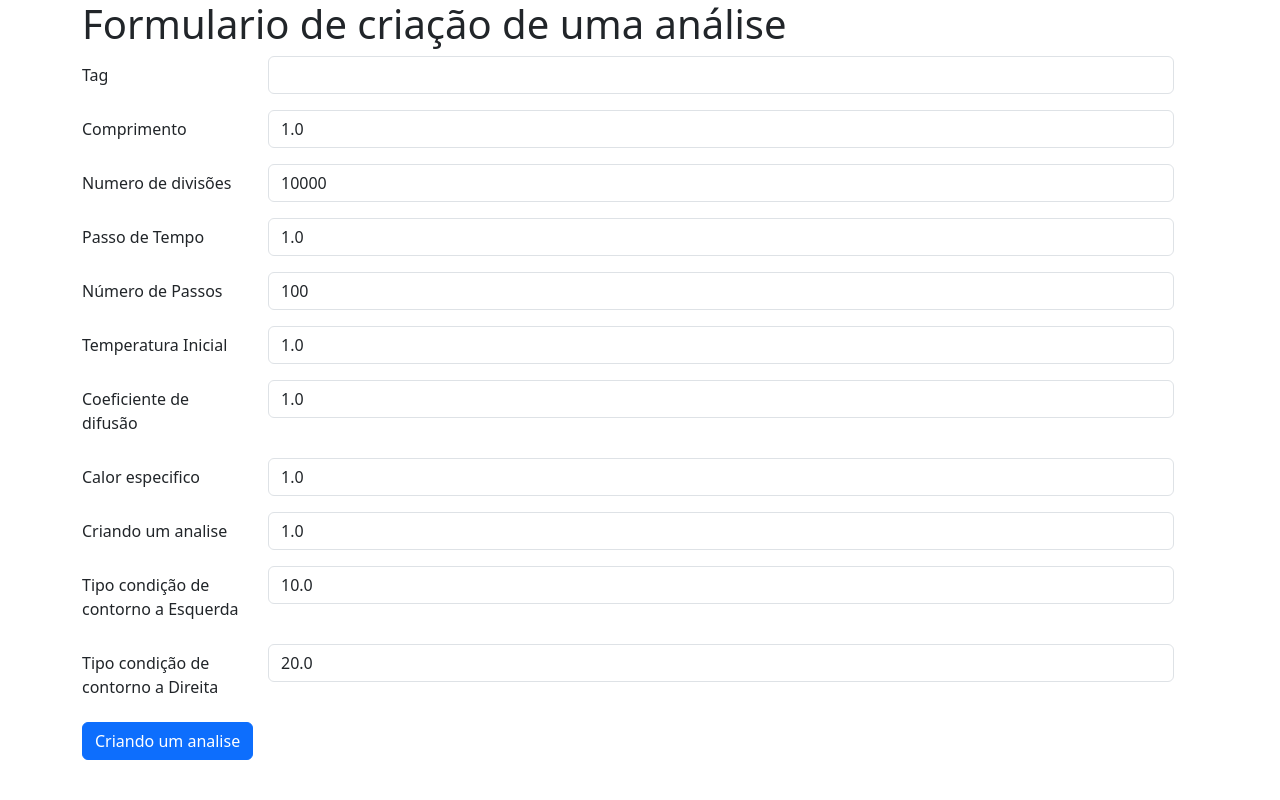
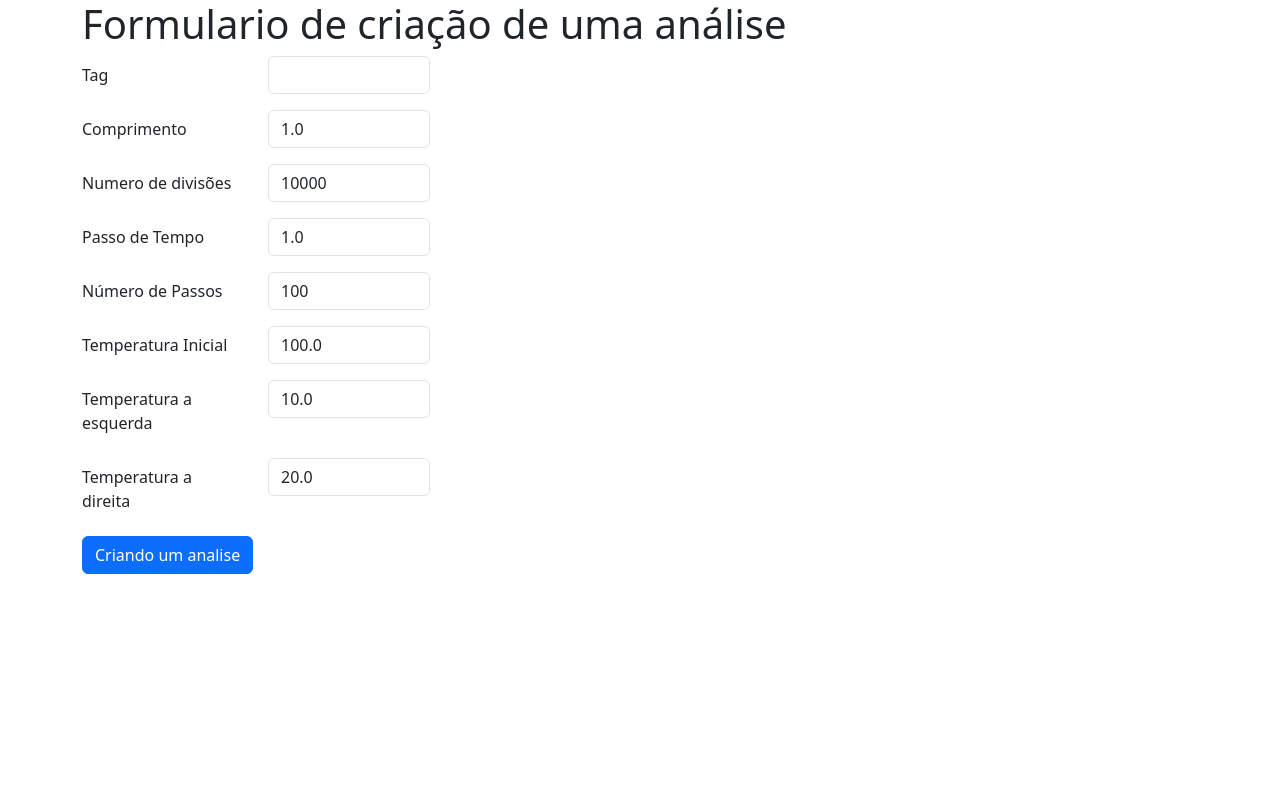
Before and after one commit to HenriqueCCdA/pyHeat1D_web, a Django app: page /create/ in a window 1280 px wide. Run offline with Django 5.2, Linux system fonts and the light colour scheme.

Commit message:
[REFAC: #5] - Simplificado o formulario.
close #5

```diff
--- a/pyheat1d_web/core/forms.py
+++ b/pyheat1d_web/core/forms.py
@@ -29,39 +29,40 @@ class NewAnalysisForm(forms.ModelForm):
     )
     initialt = forms.FloatField(
         label="Temperatura Inicial",
-        initial=1.0,
+        initial=100.0,
     )
-    prop_k = forms.FloatField(
-        label="Coeficiente de difusão",
-        initial=1.0,
-    )
-    prop_ro = forms.FloatField(
-        label="Calor especifico",
-        initial=1.0,
-    )
-    prop_cp = forms.FloatField(
-        label="Criando um analise",
-        initial=1.0,
-    )
+    # prop_k = forms.FloatField(
+    #     label="Coeficiente de difusão",
+    #     initial=1.0,
+    # )
+    # prop_ro = forms.FloatField(
+    #     label="Calor especifico",
+    #     initial=1.0,
+    # )
+    # prop_cp = forms.FloatField(
+    #     label="Criando um analise",
+    #     initial=1.0,
+    # )
 
-    lbc_type = forms.ChoiceField(
-        label="Tipo condição de contorno a Esquerda",
-        required=False,
-        choices=BC_TYPES,
-    )
+    # lbc_type = forms.ChoiceField(
+    #     label="Tipo condição de contorno a Esquerda",
+    #     required=False,
+    #     choices=BC_TYPES,
+    # )
 
     lbc_value = forms.FloatField(
-        label="Valor da condição de contorno a Esquerda",
+        label="Temperatura a esquerda",
         initial=10.0,
     )
 
-    rbc_type = forms.ChoiceField(
-        label="Tipo condição de contorno a Direita",
-        required=False,
-        choices=BC_TYPES,
-    )
+    # rbc_type = forms.ChoiceField(
+    #     label="Tipo condição de contorno a Direita",
+    #     required=False,
+    #     choices=BC_TYPES,
+    # )
+
     rbc_value = forms.FloatField(
-        label="Valor da condição de contorno a Direita",
+        label="Temperatura a direita",
         initial=20.0,
     )
 
--- a/pyheat1d_web/core/views.py
+++ b/pyheat1d_web/core/views.py
@@ -29,19 +29,12 @@ def create_analysis_form(request):
 
         tag = new_case.pop("tag")
 
-        del new_case["lbc_type"]
-        del new_case["rbc_type"]
-
         bcs = {
             "lbc": {"type": 1, "params": {"value": new_case.pop("lbc_value")}},
             "rbc": {"type": 1, "params": {"value": new_case.pop("rbc_value")}},
         }
 
-        props = {
-            "k": new_case.pop("prop_k"),
-            "ro": new_case.pop("prop_ro"),
-            "cp": new_case.pop("prop_cp"),
-        }
+        props = {"k": 1.0, "ro": 1.0, "cp": 1.0}
 
         new_case.update(bcs)
         new_case.update({"prop": props})
--- a/templates/core/analysis_detail.html
+++ b/templates/core/analysis_detail.html
@@ -14,7 +14,7 @@
           <div class="col">
 
             <h4 class="text-center">Infos da Simulação</h3>
-            <table class="table table-borderless">
+            <table class="table table-borderless table-hover">
               {% for k, v in data.items %}
               <tr>
                 <th>{{ k }}</th>
--- a/templates/core/create_analysis_form.html
+++ b/templates/core/create_analysis_form.html
@@ -31,39 +31,12 @@
           {% endif %}
         </div>
 
-        <form class="row" method="post">
+        <form class="row " method="post">
           {% csrf_token %}
           {% for field in form.visible_fields %}
-            {% if field.name == "lbc_type" %}
             <div class="mb-3 row">
               <label class="col-sm-2 col-form-label" for="{{ field.id_for_label }}" >{{field.label}}</label>
-              <div class="col-sm-10">
-                <!-- {{ field }} {{form.lbc_value}} -->
-                {{form.lbc_value}}
-              </div>
-              {% if field.errors %}
-              <div class="alert alert-danger">
-                {{ field.errors }}
-              </div>
-              {% endif %}
-            </div>
-            {% elif field.name == "rbc_type"%}
-            <div class="mb-3 row">
-              <label class="col-sm-2 col-form-label" for="{{ field.id_for_label }}" >{{field.label}}</label>
-              <!-- {{ field }} {{form.rbc_value}} -->
-              <div class="col-sm-10">
-                {{form.rbc_value}}
-              </div>
-              {% if field.errors %}
-              <div class="alert alert-danger">
-                {{ field.errors }}
-              </div>
-              {% endif %}
-            </div>
-            {% elif field.name != "rbc_value" and  field.name != "lbc_value"%}
-            <div class="mb-3 row">
-              <label class="col-sm-2 col-form-label" for="{{ field.id_for_label }}" >{{field.label}}</label>
-              <div class="col-sm-10">
+              <div class="col-sm-2">
                 {{ field }}
               </div>
               {% if field.errors %}
@@ -72,9 +45,7 @@
               </div>
               {% endif %}
             </div>
-            {% endif %}
           {% endfor %}
-
           <div>
             <button class="btn btn-primary" type="submit">Criando um analise</button>
           </div>
```
